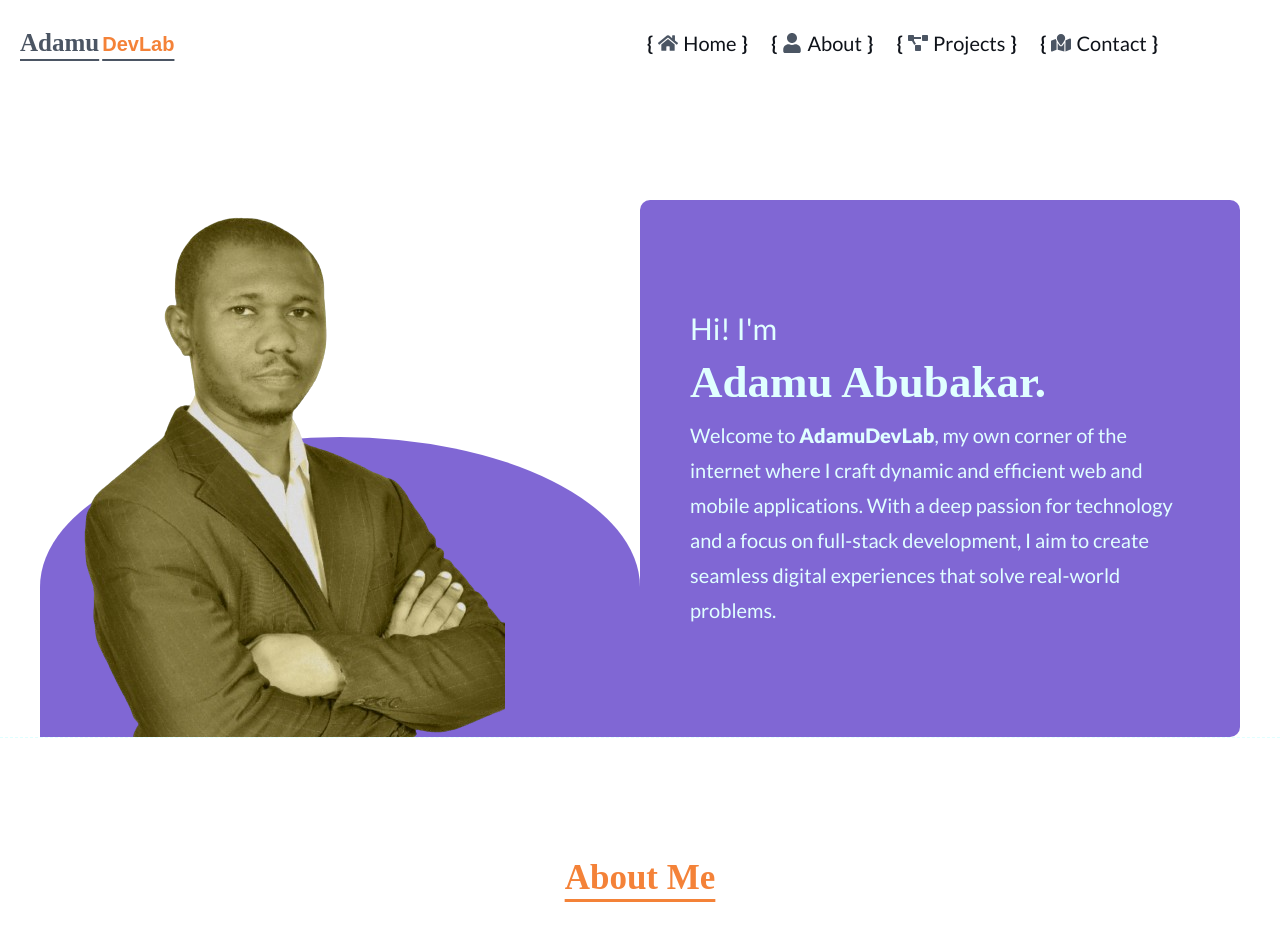
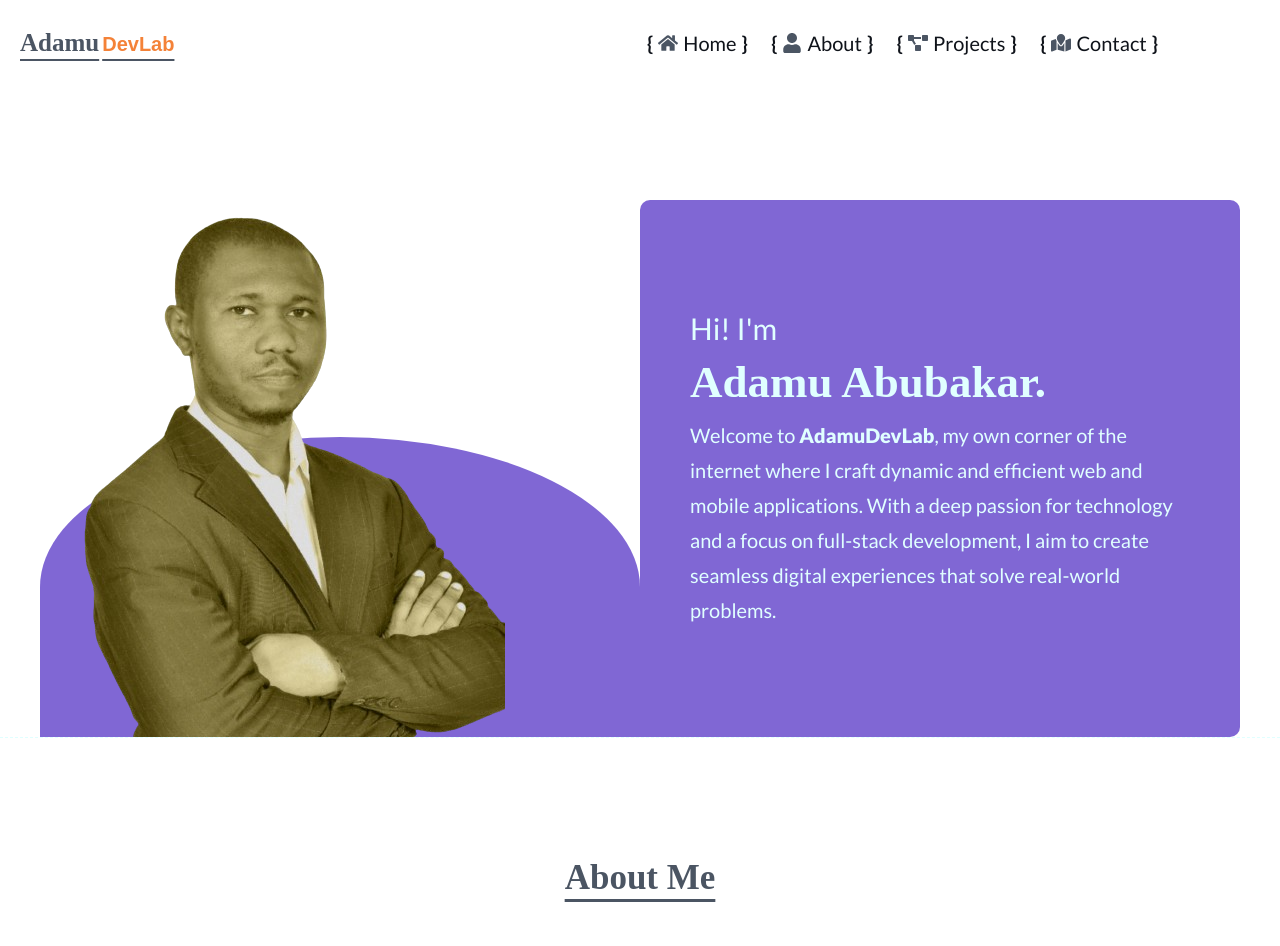
Before and after one commit to adamulab/portfolio, a React (Vite) app: page / in a window 1280 px wide. Shown: the top 946 px of the page. Built offline with nearby package versions, Linux system fonts and the light colour scheme; a web font is replaced by a local one.

Commit message:
change section header color

```diff
--- a/src/App.scss
+++ b/src/App.scss
@@ -37,7 +37,7 @@ section {
 }
 
 .sectionHeader {
-  color: var(--secondary-color);
+  color: var(--primaary-color);
   font-size: 35px;
   font-weight: bold;
   text-align: center;
```
